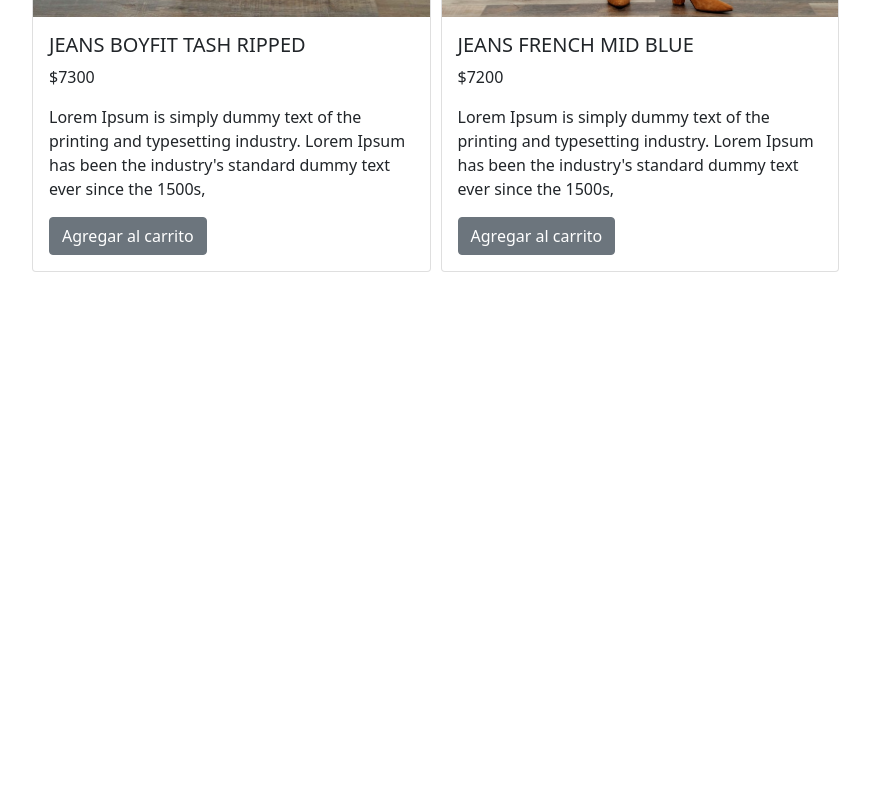
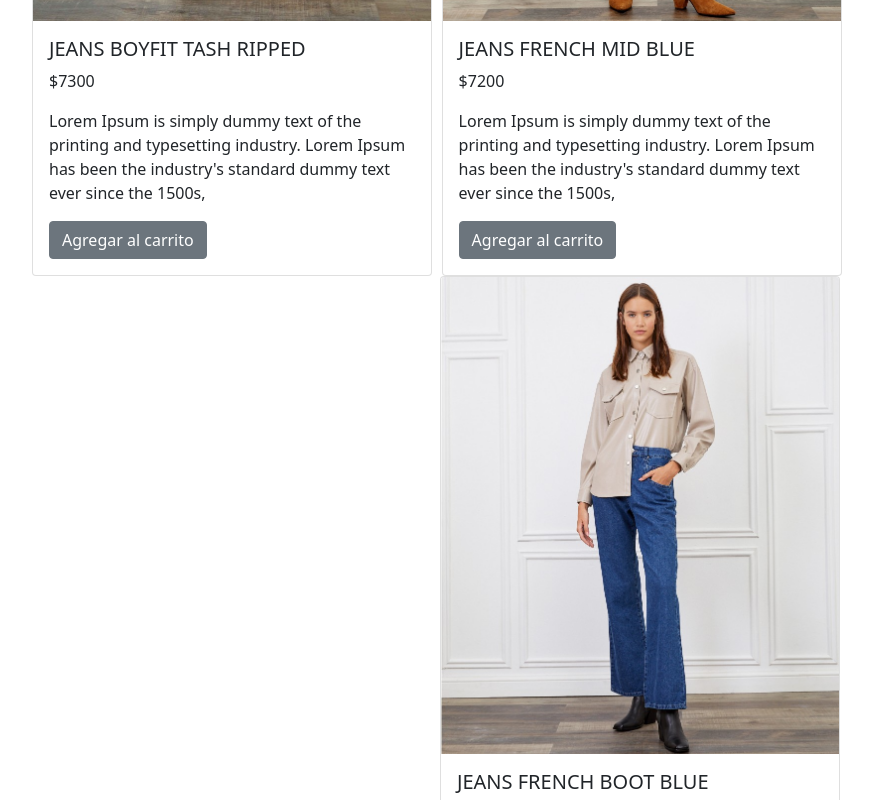
Before and after one commit to lulator/ecommerce-torchioi, a React (Create React App) app: page / in a window 1280 px wide. Shown: the part 2000-2800 px from the top of the page, without its empty margins (0-873 px from the left). Before the commit the page ends 2272 px from the top, so only its background shows below. Built offline with nearby package versions, Linux system fonts and the light colour scheme.

Commit message:
Subo desafío 7

```diff
--- /dev/null
+++ b/db.json
@@ -0,0 +1,19 @@
+{
+  "posts": [
+    {
+      "id": 1,
+      "title": "json-server",
+      "author": "typicode"
+    }
+  ],
+  "comments": [
+    {
+      "id": 1,
+      "body": "some comment",
+      "postId": 1
+    }
+  ],
+  "profile": {
+    "name": "typicode"
+  }
+}
--- a/src/App.css
+++ b/src/App.css
@@ -36,3 +36,12 @@
   display: flex;
   justify-content: center;
 }
+
+.item-style {
+  width: 25rem;
+}
+
+.item-detail {
+  display: flex;
+  justify-content: center;
+}
--- a/src/components/Infoprods.js
+++ b/src/components/Infoprods.js
@@ -9,6 +9,7 @@ import prod8 from './images/prod8.jpg'
 
 const Infoprods = [
     {
+      id: 1,
       name: "JEANS FRENCH BOOT BLUE",
       price: 7000,
       image: prod1,
@@ -16,6 +17,7 @@ const Infoprods = [
         "Lorem Ipsum is simply dummy text of the printing and typesetting industry. Lorem Ipsum has been the industry's standard dummy text ever since the 1500s, ",
     },
     {
+      id: 2,
       name: "JEANS DUBLÍN BLACK",
       price: 10000,
       image: prod2,
@@ -23,6 +25,7 @@ const Infoprods = [
         "Lorem Ipsum is simply dummy text of the printing and typesetting industry. Lorem Ipsum has been the industry's standard dummy text ever since the 1500s, ",
     },
     {
+      id: 3,
       name: "VESTIDO DUBLIN SLIM BLACK",
       price: 12000,
       image: prod3,
@@ -30,6 +33,7 @@ const Infoprods = [
         "Lorem Ipsum is simply dummy text of the printing and typesetting industry. Lorem Ipsum has been the industry's standard dummy text ever since the 1500s, ",
     },
     {
+      id: 4,
       name: "JEANS KIM",
       price: 12900,
       image: prod4,
@@ -37,6 +41,7 @@ const Infoprods = [
         "Lorem Ipsum is simply dummy text of the printing and typesetting industry. Lorem Ipsum has been the industry's standard dummy text ever since the 1500s, ",
     },
     {
+      id: 5,
       name: "JEANS FRENCH ACID BLACK",
       price: 8200,
       image: prod5,
@@ -44,6 +49,7 @@ const Infoprods = [
         "Lorem Ipsum is simply dummy text of the printing and typesetting industry. Lorem Ipsum has been the industry's standard dummy text ever since the 1500s, ",
     },
     {
+      id: 6,
       name: "JEANS CRYSTAL RIPPED BLUE",
       price: 6700,
       image: prod6,
@@ -51,6 +57,7 @@ const Infoprods = [
         "Lorem Ipsum is simply dummy text of the printing and typesetting industry. Lorem Ipsum has been the industry's standard dummy text ever since the 1500s, ",
     },
     {
+      id: 7,
       name: "JEANS BOYFIT TASH RIPPED",
       price: 7300,
       image: prod7,
@@ -58,6 +65,7 @@ const Infoprods = [
         "Lorem Ipsum is simply dummy text of the printing and typesetting industry. Lorem Ipsum has been the industry's standard dummy text ever since the 1500s, ",
     },
     {
+      id: 8,
       name: "JEANS FRENCH MID BLUE",
       price: 7200,
       image: prod8,
--- /dev/null
+++ b/src/components/ItemDetail.js
@@ -0,0 +1,23 @@
+import React from 'react'
+import {Card, Button} from 'react-bootstrap'
+import 'bootstrap/dist/css/bootstrap.min.css'
+
+
+const ItemDetail = ({item={}}) => {
+
+ return (
+    <div className="item-style">
+    <Card>
+                <Card.Img variant="top" src={item.src} />
+                    <Card.Body>
+                        <Card.Title>{item.name}</Card.Title>
+                            <Card.Text>${item.price}</Card.Text>
+                            <Card.Text>{item.description}</Card.Text>
+                                <Button variant="secondary">Agregar al carrito</Button>
+                    </Card.Body>
+            </Card>
+    </div>
+  );
+}
+
+export default ItemDetail
--- /dev/null
+++ b/src/components/ItemDetailContainer.js
@@ -0,0 +1,21 @@
+import React, {useState, useEffect} from 'react'
+import { getItem } from './getItem'
+import ItemDetail from './ItemDetail'
+
+const ItemDetailContainer = () => {
+const [item, setItem] = useState({})
+
+    useEffect(() => {
+        getItem()
+        .then(resp => setItem(resp))
+    }, []
+
+    )
+  return (
+    <div className="item-detail">
+        <ItemDetail item={item} />
+    </div>
+    )
+}
+
+export default ItemDetailContainer
--- a/src/components/ItemListContainer.js
+++ b/src/components/ItemListContainer.js
@@ -4,6 +4,7 @@ import { useState, useEffect } from 'react'
 import {Spinner} from 'react-bootstrap'
 import 'bootstrap/dist/css/bootstrap.min.css'
 import Infoprods from './Infoprods'
+import ItemDetailContainer from './ItemDetailContainer'
 
 
 
@@ -31,9 +32,14 @@ const ItemListContainer = () => {
     }
 
     return (
+      <div>
       <div className="gallery-block">
         <ItemList resultado={dataContent} />
       </div>
+      <div>
+      <ItemDetailContainer />
+      </div>
+     </div>
   );
 }
 
--- /dev/null
+++ b/src/components/getItem.js
@@ -0,0 +1,19 @@
+import prod1 from './images/prod1.jpg'
+
+const item = {
+      name: "JEANS FRENCH BOOT BLUE",
+      price: 7000,
+      src: prod1,
+      description:
+        "Conocé el Jeans French Boot, es nuestro jeans de calce Effortless Flaire , tiro medio. Con pierna amplia y bolsillos",
+}
+
+const task = new Promise ((res) => {
+    res(item)
+}, 2000)
+
+export const getItem =() => {
+    return(
+        task
+    )
+}
```
